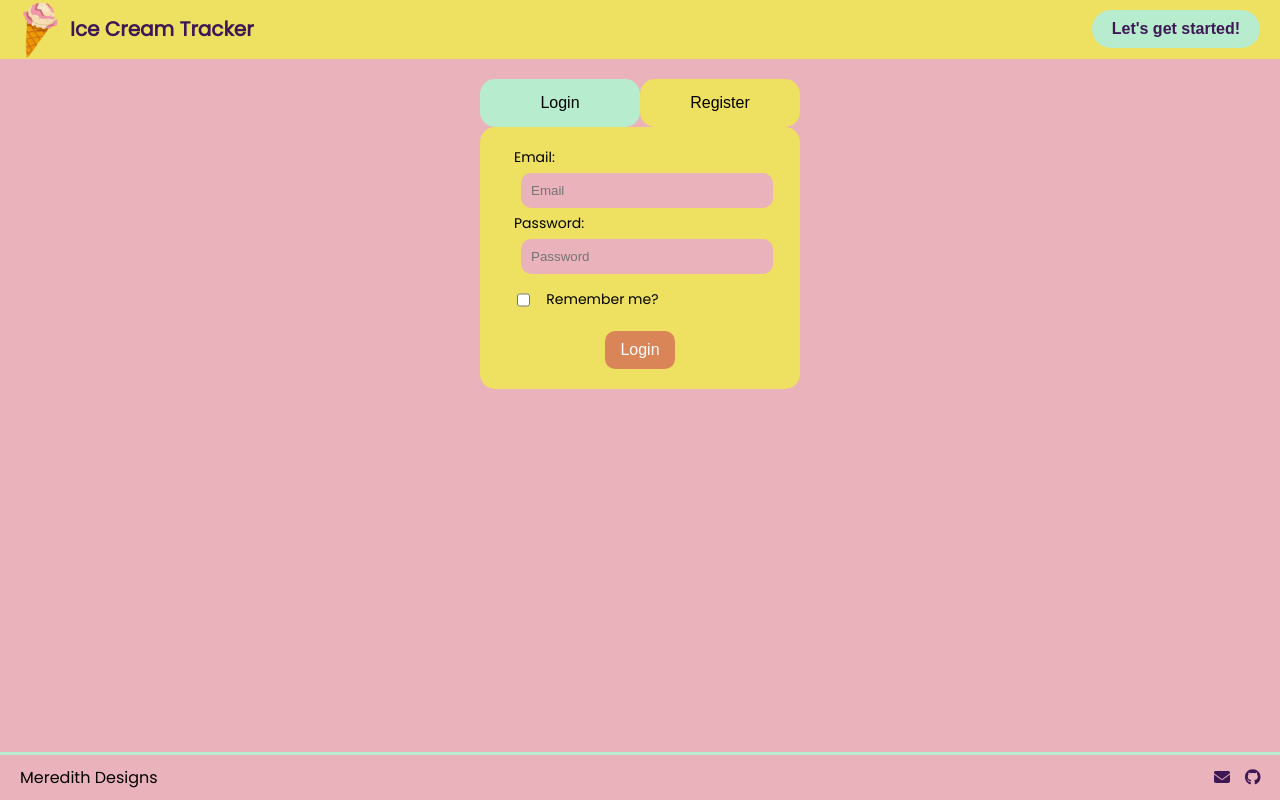
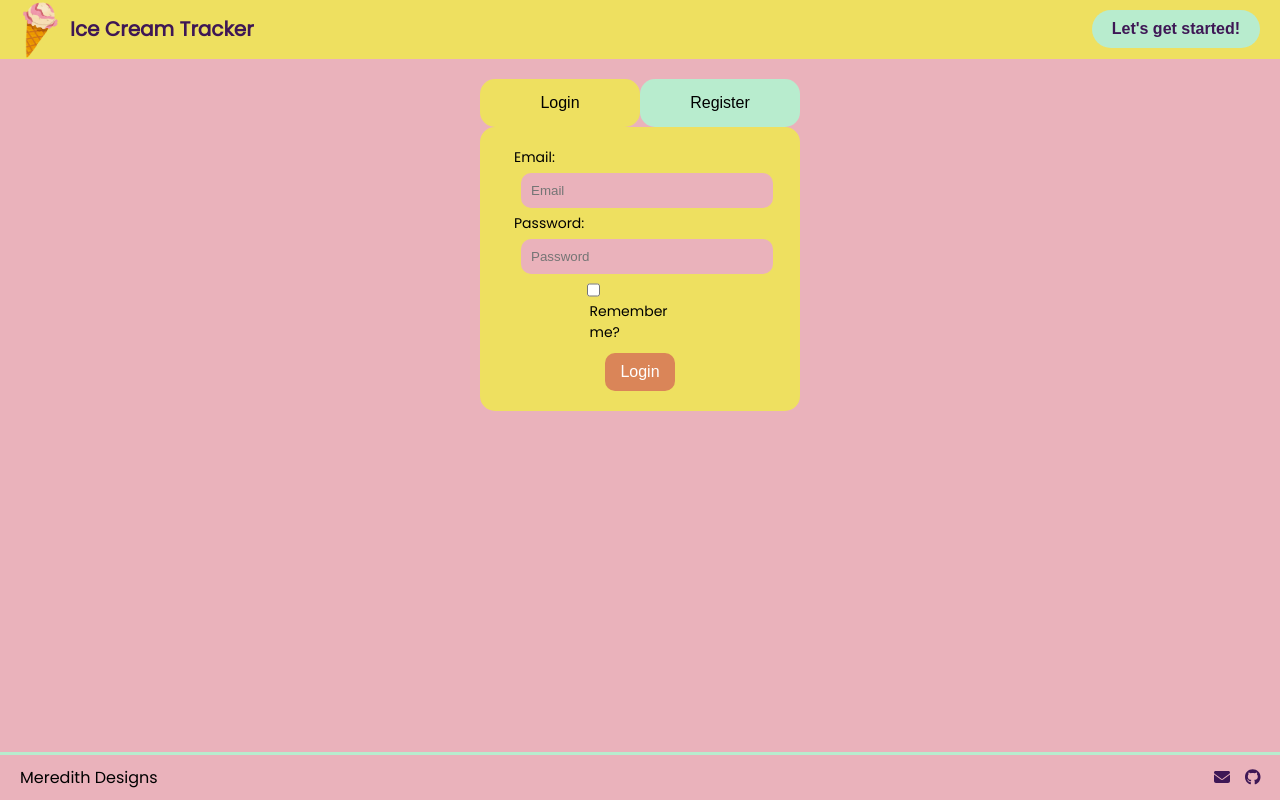
Before and after one commit to NucyLoodle/icecream-web, a Next.js app in the folder icecream-web/: page /login in a window 1280 px wide. Built offline with nearby package versions, Linux system fonts and the light colour scheme.

Commit message:
change id tags

```diff
--- a/icecream-web/app/login/LoginPage.css
+++ b/icecream-web/app/login/LoginPage.css
@@ -1,4 +1,4 @@
-#login-page-component {
+#lg-login-page-component {
     display:flex;
     flex-direction: column;
     flex: 1;
@@ -10,7 +10,7 @@
 
 }
 
-#login-form-container{
+#lg-login-form-container{
     display: flex;
     flex-direction: column;
     background-color: #eee060;
@@ -20,12 +20,12 @@
     text-align: center;
 }
 
-#login-register-button-container {
+#lg-login-register-button-container {
     display: flex;
     justify-content: space-between;
 }
 
-#login-register-button-container button {
+#lg-login-register-button-container button {
     width: 50%;
     padding: 15px;
     border: none;
@@ -34,21 +34,21 @@
     cursor: pointer;
 }
 
-#login-button {
-    background-color: #b8ecce
-}
-
-#register-button {
+#lg-login-button {
     background-color: #eee060;
 }
 
-#login-form {
+#lg-register-button {
+    background-color: #b8ecce;
+}
+
+#lg-login-form {
     display: flex;
     flex-direction: column;
     align-items: center;
 }
 
-#login-form label {
+#lg-login-form label {
     font-size: 14px;
     font-weight: normal;
     text-align: left;
@@ -57,7 +57,7 @@
     padding-left: 5%;
 }
 
-#login-form input {
+#lg-login-form input {
     width: 90%;
     padding: 10px;
     margin: 5px 0;
@@ -68,7 +68,7 @@
     margin-left: 5%;
 }
 
-#login-form button {
+#lg-submit-login-button{
     background-color: #da8558;
     border: none;
     padding: 10px 15px;
@@ -79,7 +79,7 @@
     margin-top: 10px;
 }
 
-#remember-me-container {
+#lg-remember-me-container {
     display: flex;
     align-items: center;
     justify-content: flex-start;
@@ -89,7 +89,7 @@
     padding-left: 5%;
 }
 
-#remember-me {
+#lg-remember-me {
     width: 16px;
     height: 16px;
     cursor: pointer;
@@ -97,13 +97,13 @@
     display: inline-block;
 }
 
-#remember-me-label {
+#lg-remember-me-label {
     font-size: 14px;
     display: inline-block;
     vertical-align: middle;
 }
 
-#login-form input[type="checkbox"]{
+#lg-login-form input[type="checkbox"]{
     width: fit-content;
     margin: 3px;
     height: 16px;
--- a/icecream-web/app/login/page.js
+++ b/icecream-web/app/login/page.js
@@ -3,27 +3,27 @@ import Link from 'next/link';
 
 function LoginPage() {
     return(
-                <div id='login-page-component'>
-                    <div id='login-content-container'>
-                        <div id='login-register-button-container'>
-                            <button id='login-button'>Login</button>
-                            <button id='register-button'>
+                <div id='lg-login-page-component'>
+                    <div id='lg-login-content-container'>
+                        <div id='lg-login-register-button-container'>
+                            <button id='lg-login-button'>Login</button>
+                            <button id='lg-register-button'>
                                 <Link href='/registration'>
                                     Register
                                 </Link>
                             </button>
                         </div>
-                        <div id='login-form-container'>
-                            <form id='login-form'>
+                        <div id='lg-login-form-container'>
+                            <form id='lg-login-form'>
                                 <label htmlFor='email'>Email:</label>
-                                <input type='text' id='email' name='email' placeholder='Email' required></input>
+                                <input type='text' id='lg-email' name='email' placeholder='Email' required></input>
                                 <label htmlFor='password'>Password:</label>
-                                <input type='password' id='password' name='password' placeholder='Password' required></input>
+                                <input type='password' id='lg-password' name='password' placeholder='Password' required></input>
                                 <div id="remember-me-container">
-                                    <input type="checkbox" id="remember-me" name="remember-me"></input>
+                                    <input type="checkbox" id="lg-remember-me" name="remember-me"></input>
                                     <label htmlFor="remember-me">Remember me?</label>
                                 </div>
-                                <button id='login-button'>Login</button>
+                                <button id='lg-submit-login-button'>Login</button>
                             </form>
                         </div>
                     </div>
```
